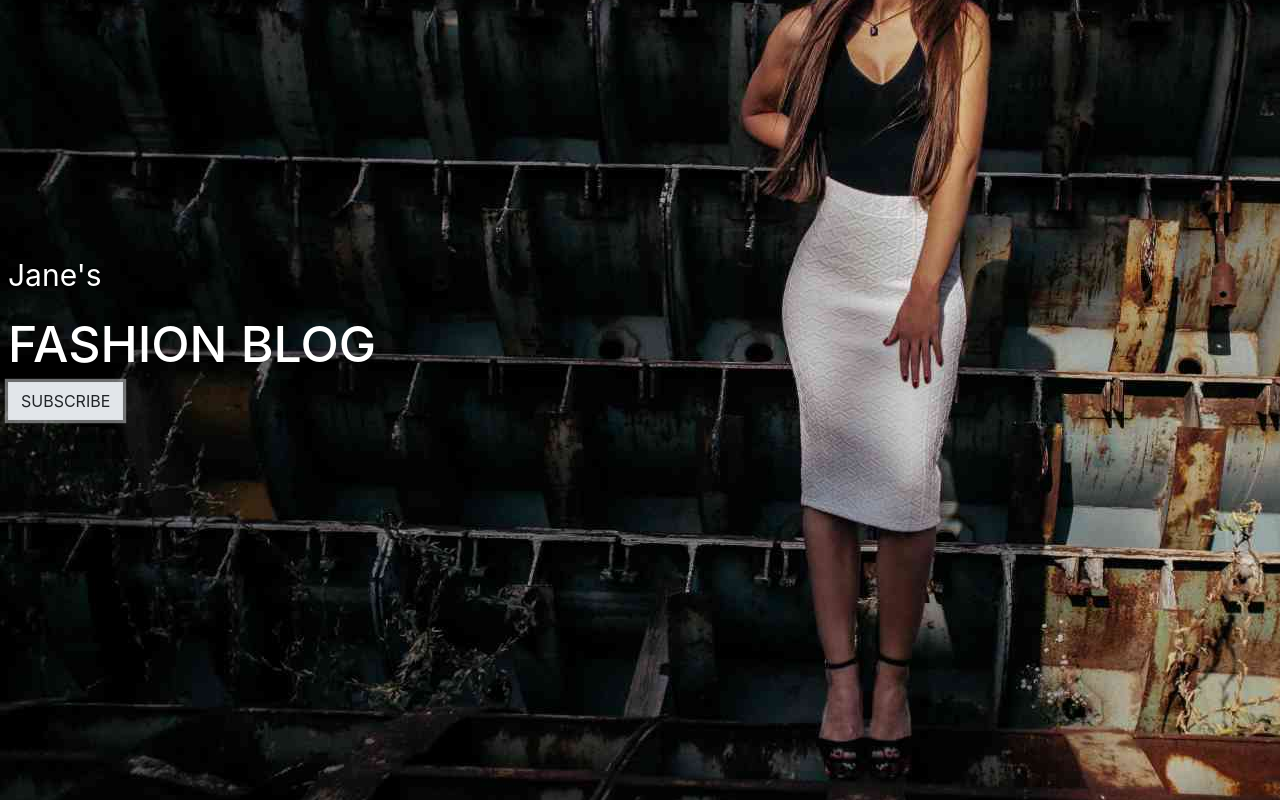
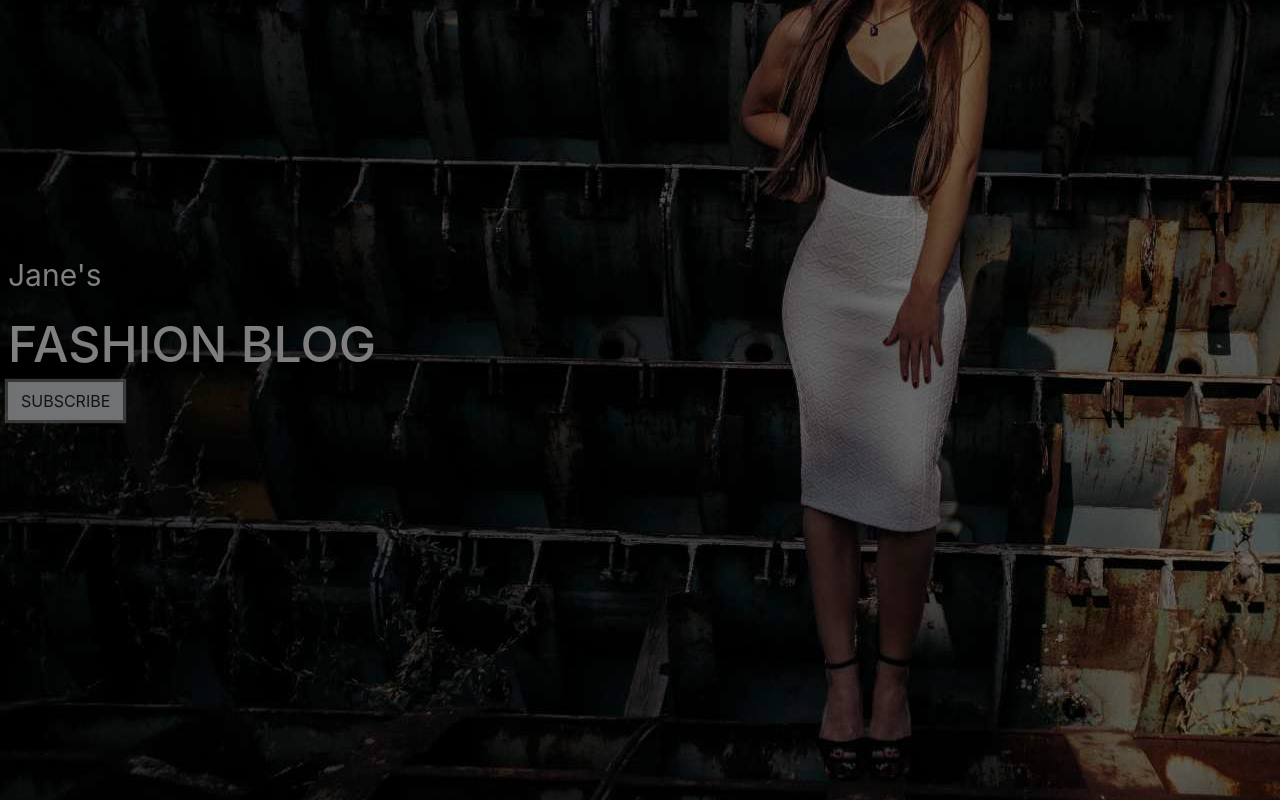
Before and after one commit to CrazymeJe/es6, a plain HTML site: page index.html in a window 1280 px wide. Both pictures are taken after a click on the button "SUBSCRIBE". Shown: the part 545-1345 px from the top of the page. Drawn offline with nearby package versions, Linux system fonts and the light colour scheme.

Commit message:
javascript

```diff
--- a/index.html
+++ b/index.html
@@ -10,6 +10,10 @@
     <title>Blog</title>
   </head>
   <body>
+    <div id="nascondi" class="nascondi">
+
+    </div>
+
     <div class="container-fluid">
       <div class="row">
         <div class="col-12">
--- a/script.js
+++ b/script.js
@@ -1,3 +1,5 @@
 $(".iscriviti").click (function () {
-
+    $("#nascondi").removeClass("nascondi");
+    $("#nascondi").addClass("blocco");
+    $("body").addClass("no-scroll");
 });
--- a/style.css
+++ b/style.css
@@ -223,3 +223,17 @@
 body{
     background-color: #f1f1f1;
 }
+.blocco{
+    background-color: #000;
+    opacity: 0.5;
+    height: 5000px;
+    width: 100%;
+    position: absolute;
+    z-index: 10;
+}
+.nascondi{
+    display: none;
+}
+.no-scroll{
+    overflow: hidden;
+}
```
